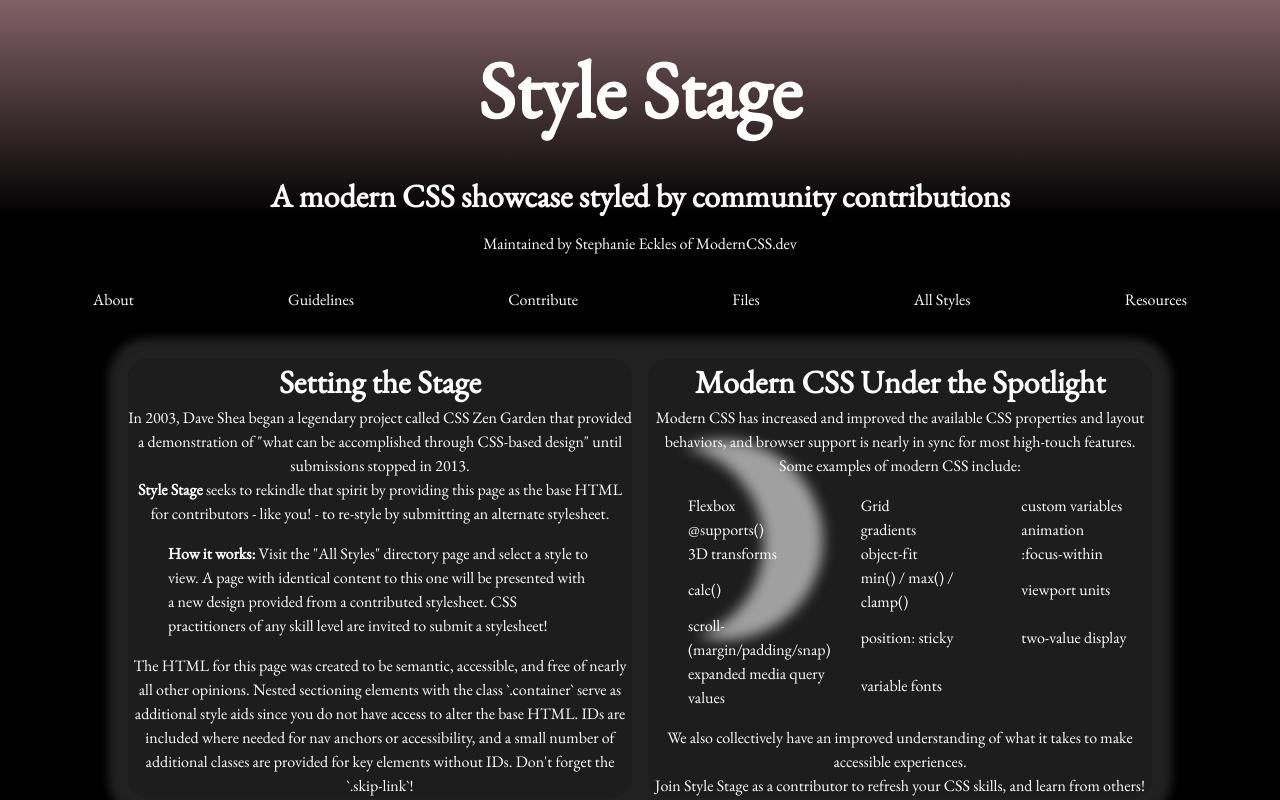
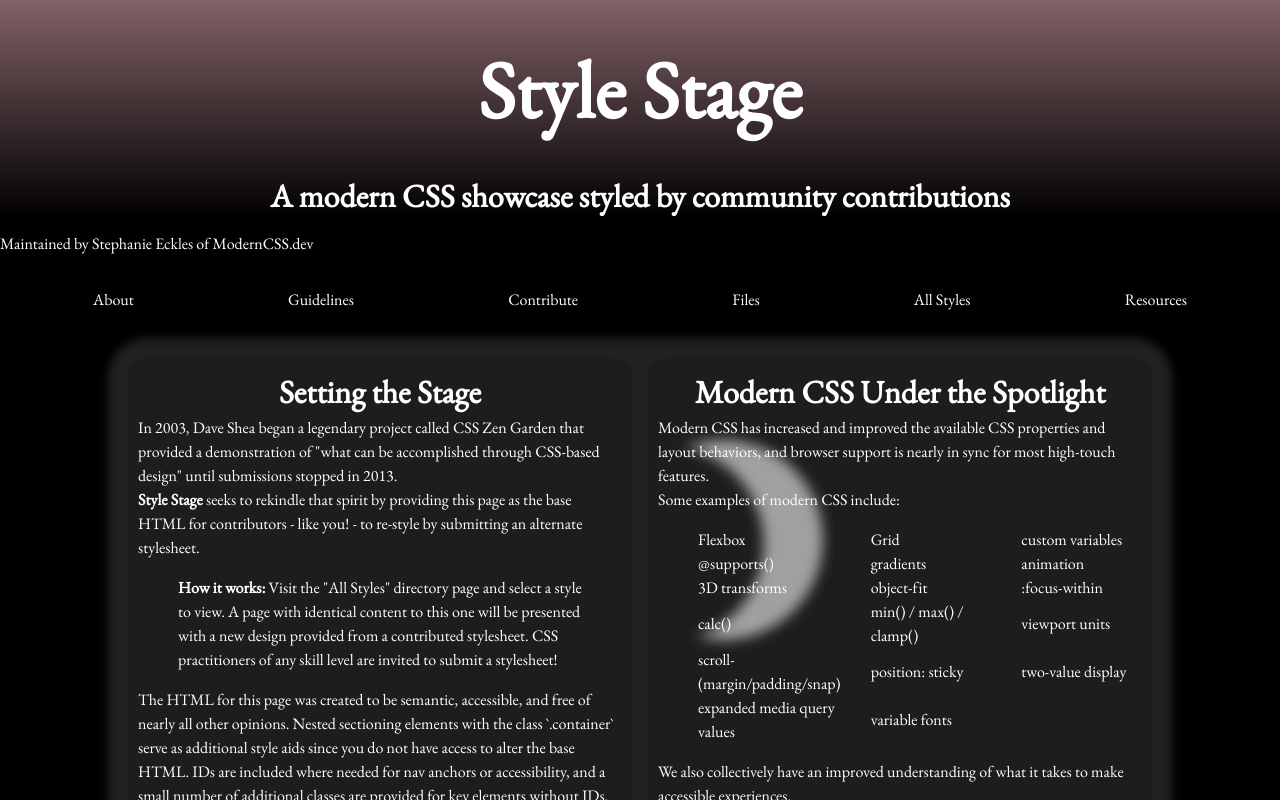
Before and after one commit to JoshuaHerring/StyleStage, a website: page public/index.html in a window 1280 px wide. Drawn offline with nearby package versions, Linux system fonts and the light colour scheme; a web font is replaced by a local one.

Commit message:
added a few, can't remember what

```diff
--- a/public/index.html
+++ b/public/index.html
@@ -3,7 +3,7 @@
   <head>
     <meta charset="UTF-8" />
     <meta name="viewport" content="width=device-width, initial-scale=1" />
-    <title>[Your Style Title] by [Your Name] | Style Stage</title>
+    <title>Sky by Lindsay, Josh, Joseph | Style Stage</title>
     <meta name="description" content="[Your optional description]" />
     <link href="style.css" rel="stylesheet" />
   </head>
--- a/sass/header.scss
+++ b/sass/header.scss
@@ -41,5 +41,5 @@
 }
 
 .container > p{
-    text-align: center;
+    text-align: left;
 }
--- a/sass/main.scss
+++ b/sass/main.scss
@@ -53,4 +53,6 @@
     color: white;
     background-color: #00000022;
     border-radius: 20px;
+    margin-bottom: 20px;
+    padding:10px;
 }
```
Also changed, not shown: public/style.css, 1 other file.
